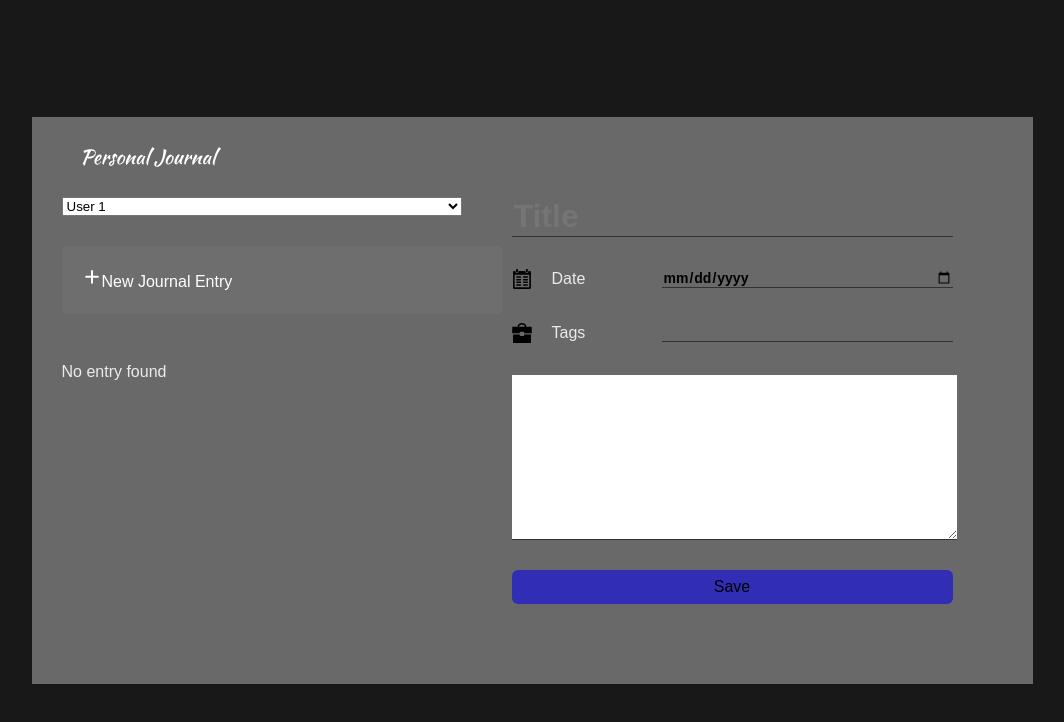
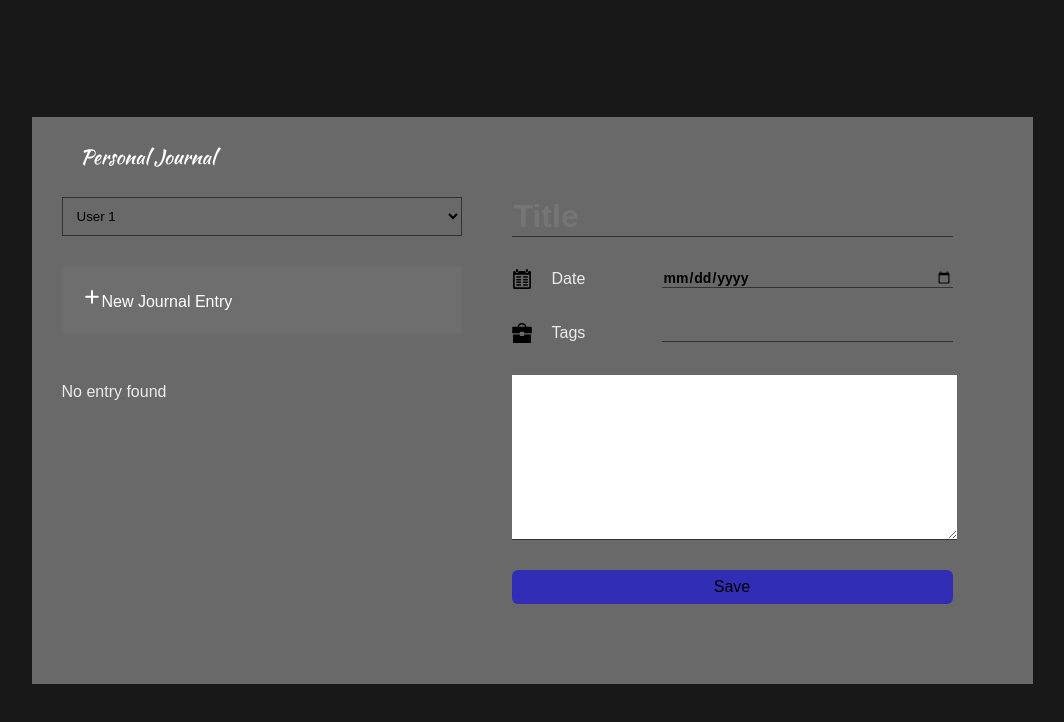
Before and after one commit to igerne94/diary, a React (Vite) app: page / in a window 1280 px wide. Shown: the top 722 px of the page, without its empty margins (108-1172 px from the left). Built offline with nearby package versions, Linux system fonts and the light colour scheme.

Commit message:
WIP: clear form when clicked

```diff
--- a/src/App.jsx
+++ b/src/App.jsx
@@ -37,7 +37,7 @@ function mapItems(items) {
 
 function App() {
   const [items, setItems] = useLocalStorage('data');
-  const [selectedItem, setSelectedItem] = useState({});
+  const [selectedItem, setSelectedItem] = useState(null);
 
   const addOrUpdateItem = newItem => {
     if (!newItem.id) {
@@ -69,14 +69,15 @@ function App() {
       <div className="app">
         <LeftPannel>
           <Header />
-          <JournalAddButton />
+          <JournalAddButton clearForm={() => setSelectedItem(null)} />
+          {/* //! fix this bug! /*When clicking on the "New Journal Entry" button, the form cleared, gives null for card and then tries to render the item with .date is null .*/}
           <JournalList items={mapItems(items)} selectItem={setSelectedItem} />
         </LeftPannel>
         <Body>
           <JournalForm
             onSubmit={addOrUpdateItem}
             cardData={selectedItem}
-            onDelete={deleteCard(selectedItem.id)}
+            onDelete={deleteCard(selectedItem?.id)} // !
           />
         </Body>
       </div>
--- a/src/components/CardButton/CardButton.css
+++ b/src/components/CardButton/CardButton.css
@@ -7,7 +7,6 @@
 	cursor: pointer;
 	text-align: start;
 	display: block;
-	width: 100%;
 }
 
 .card-button:hover {
--- a/src/components/JournalAddButton/JournalAddButton.jsx
+++ b/src/components/JournalAddButton/JournalAddButton.jsx
@@ -1,8 +1,11 @@
 import CardButton from '../CardButton/CardButton';
 
-function JournalAddButton() {
+function JournalAddButton({ clearForm }) {
     return (
-        <CardButton className="journal-add">
+        <CardButton
+            className="journal-add"
+            onClick={clearForm}
+        >
             <svg xmlns="http://www.w3.org/2000/svg" width="20" height="21" viewBox="0 0 20 21" fill="none">
 				<path d="M10 4.96265V16.6293" stroke="white" strokeWidth="2" strokeLinecap="round" strokeLinejoin="round"/>
 				<path d="M4.16669 10.796H15.8334" stroke="white" strokeWidth="2" strokeLinecap="round" strokeLinejoin="round"/>
--- a/src/components/JournalForm/JournalForm.jsx
+++ b/src/components/JournalForm/JournalForm.jsx
@@ -30,8 +30,12 @@ function JournalForm({ onSubmit, cardData, onDelete }) {
 	};
 
 	useEffect(() => {
-		if (cardData) dispatchForm({ type: 'SET_VALUE', payload: { ...cardData } });
-	}, [cardData]);
+		if (!cardData) {
+			dispatchForm({ type: 'CLEAR' });
+			dispatchForm({ type: 'SET_VALUE', payload: { userId } });
+		}
+		dispatchForm({ type: 'SET_VALUE', payload: { ...cardData } });
+	}, [cardData, userId]);
 
 	// Handles validity checks and reset if necessary
 	useEffect(() => {
@@ -92,7 +96,7 @@ function JournalForm({ onSubmit, cardData, onDelete }) {
 					appearance='title'
 					ref={titleRef}
 				/>
-				{cardData.id &&
+				{cardData?.id &&
 					<button
 						className={styles['delete']}
 						type='button'
--- a/src/components/SelectUser/SelectUser.jsx
+++ b/src/components/SelectUser/SelectUser.jsx
@@ -1,5 +1,6 @@
 import { useContext } from 'react';
 import { UserContext } from '../../context/UserContext';
+import styles from './SelectUser.module.css';
 
 const SelectUser = () => {
     const { userId, setUserId } = useContext(UserContext);
@@ -9,12 +10,16 @@ const SelectUser = () => {
     }
 
     return (
-        <>
-            <select name="user" id="user" value={ userId } onChange={changeUser}>
-                <option value='1'>User 1</option>
-                <option value='2'>User 2</option>
-            </select>
-        </>
+        <select
+            name="user"
+            id="user"
+            value={userId}
+            onChange={changeUser}
+            className={styles['select']}
+        >
+            <option value='1'>User 1</option>
+            <option value='2'>User 2</option>
+        </select>
     );
 };
 
```
